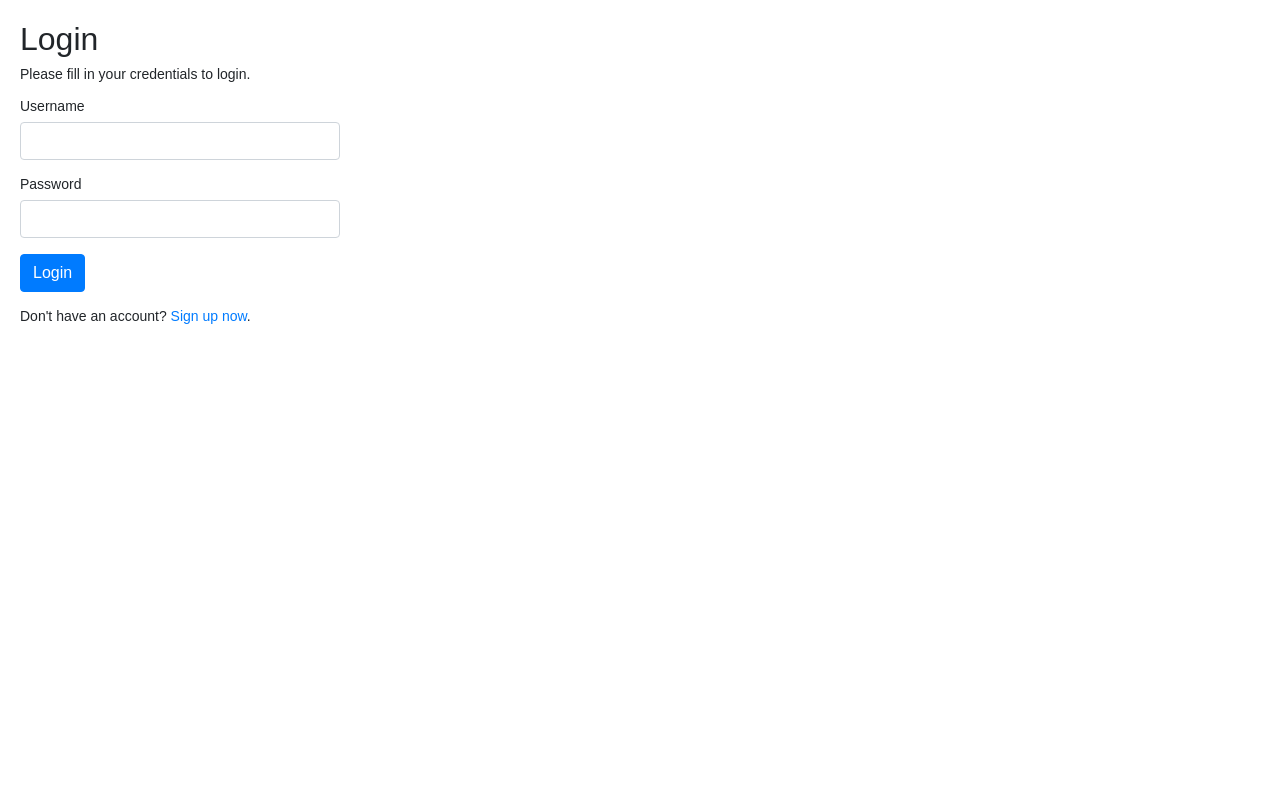
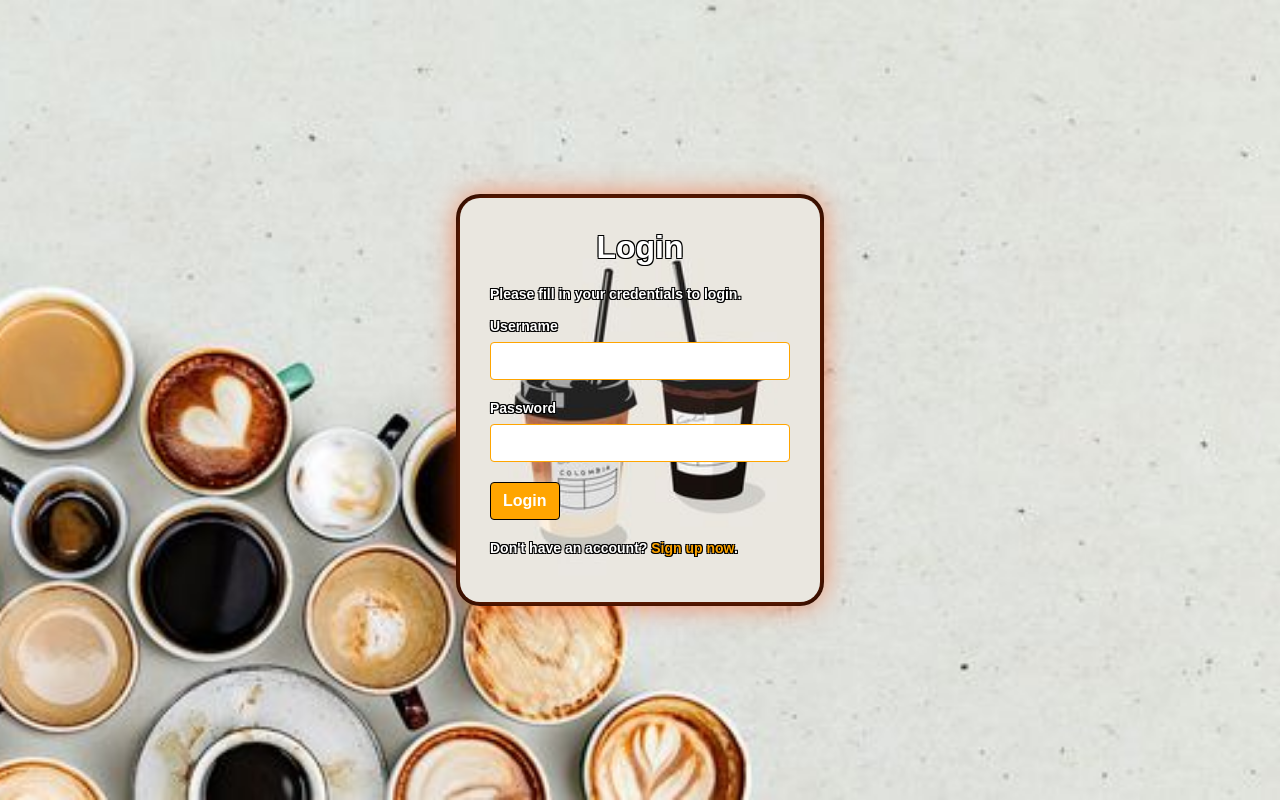
Before and after one commit to Loren143/dacol-pdo-crud, a PHP site: page / in a window 1280 px wide. Run offline with PHP 8.4, Linux system fonts and the light colour scheme.

Commit message:
added design

```diff
--- a/app/read.php
+++ b/app/read.php
@@ -27,7 +27,7 @@ if(isset($_GET["product_id"]) && !empty(trim($_GET["product_id"]))){
                 $product_retail_price = $row["product_retail_price"];
             } else{
                 // URL doesn't contain valid id parameter. Redirect to error page
-                header("location: ../public/error.php");
+                header("location: ../app/error.php");
                 exit();
             }
 
@@ -43,7 +43,7 @@ if(isset($_GET["product_id"]) && !empty(trim($_GET["product_id"]))){
     unset($pdo);
 } else{
     // URL doesn't contain id parameter. Redirect to error page
-    header("location: ../public/error.php");
+    header("location: ../app/error.php");
     exit();
 }
 ?>
--- a/app/update.php
+++ b/app/update.php
@@ -101,7 +101,7 @@ if(isset($_POST["product_id"]) && !empty($_POST["product_id"])){
                     $product_retail_price = $row["product_retail_price"];
                 } else{
                     // URL doesn't contain valid id. Redirect to error page
-                    header("location: ../public/error.php");
+                    header("location: ../app/error.php");
                     exit();
                 }
 
@@ -117,7 +117,7 @@ if(isset($_POST["product_id"]) && !empty($_POST["product_id"])){
         unset($pdo);
     }  else{
         // URL doesn't contain id parameter. Redirect to error page
-        header("location: ../public/error.php");
+        header("location: ../app/error.php");
         exit();
     }
 }
--- a/index.php
+++ b/index.php
@@ -4,7 +4,7 @@ session_start();
 
 // Check if the user is already logged in, if yes then redirect him to welcome page
 if(isset($_SESSION["loggedin"]) && $_SESSION["loggedin"] === true){
-    header("location: ./public/welcome.php");
+    header("location: ./app/welcome.php");
     exit;
 }
 
@@ -93,8 +93,85 @@ if($_SERVER["REQUEST_METHOD"] == "POST"){
     <title>Login</title>
     <link rel="stylesheet" href="https://stackpath.bootstrapcdn.com/bootstrap/4.5.2/css/bootstrap.min.css">
     <style>
-        body{ font: 14px sans-serif; }
-        .wrapper{ width: 360px; padding: 20px; }
+        body{ font: 14px sans-serif;
+     font-family: Arial, sans-serif;
+    background-image: url('./media/bg.jpg');
+    background-size: cover;
+    background-repeat: no-repeat;
+    background-position: center;
+    display: flex;
+    justify-content: center;
+    align-items: center;
+    height: 100vh;
+    margin: 0;
+         }
+         .wrapper {
+    width: 360px;
+    padding: 30px;
+    background-color: #fff; /* White background */
+    border-radius: 20px;
+    box-shadow: 0px 0px 30px rgba(255, 69, 0, 0.7), 0 0 0 4px black; /* Orange shadow and black border */
+    background-image: url('./media/3c.jpg'); /* Background image */
+    background-size: cover;
+    background-position: center;
+}
+.wrapper h2 {
+            text-align: center;
+            margin-bottom: 20px;
+            color: white; /* Hard black text */
+            font-weight: bold; /* Bold font */
+            text-shadow: 2px 2px 4px rgba(0, 0, 0, 0.2); /* Text shadow */
+            text-shadow: -1px -1px 0 black, 1px -1px 0 black, -1px 1px 0 black, 1px 1px 0 black;
+        }
+
+        .form-group {
+            margin-bottom: 20px;
+        }
+
+        label {
+            color: white; /* Hard black text */
+            font-weight: bold; /* Bold font */
+            text-shadow: -1px -1px 0 black, 1px -1px 0 black, -1px 1px 0 black, 1px 1px 0 black;
+        }
+
+        .form-control {
+            border-color: orange; /* Light gray border */
+            font-weight: bold; /* Bold font */
+        }
+
+        .form-control:focus {
+            border-color: orange; /* Blue border when focused */
+            box-shadow: 0 0 0 0.2rem rgba(0,123,255,.25); /* Focus effect */
+        }
+
+        .btn-primary {
+            background-color: orange; /* Blue button */
+            border-color: black;
+            font-weight: bold; /* Bold font */
+        }
+
+        .btn-primary:hover {
+            background-color: orange; /* Darker blue on hover */
+            border-color: #0056b3;
+        }
+
+        .alert {
+            margin-top: 20px;
+        }
+        p {
+    font-weight: bold;
+    color: white;
+    text-shadow: -1px -1px 0 black, 1px -1px 0 black, -1px 1px 0 black, 1px 1px 0 black;
+}
+
+
+        a {
+             font-weight: bold;
+             color: orange;
+             text-shadow: -1px -1px 0 black, 1px -1px 0 black, -1px 1px 0 black, 1px 1px 0 black;
+        }
+
+
     </style>
 </head>
 <body>
@@ -122,7 +199,7 @@ if($_SERVER["REQUEST_METHOD"] == "POST"){
             <div class="form-group">
                 <input type="submit" class="btn btn-primary" value="Login">
             </div>
-            <p>Don't have an account? <a href="./public/register.php">Sign up now</a>.</p>
+            <p>Don't have an account? <a href="./app/register.php">Sign up now</a>.</p>
 
         </form>
     </div>
```
Also changed, not shown: app/dashboard.php (+4 -4 lines), media/3c.jpg (added), media/bg.jpg (added), media/bgs.jpg (added), media/gummy-bear.webp (added).
